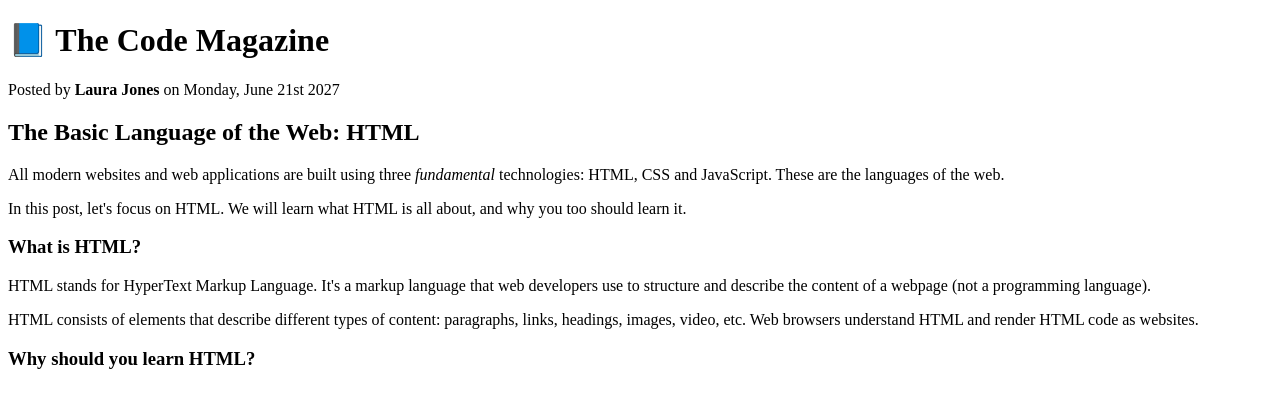
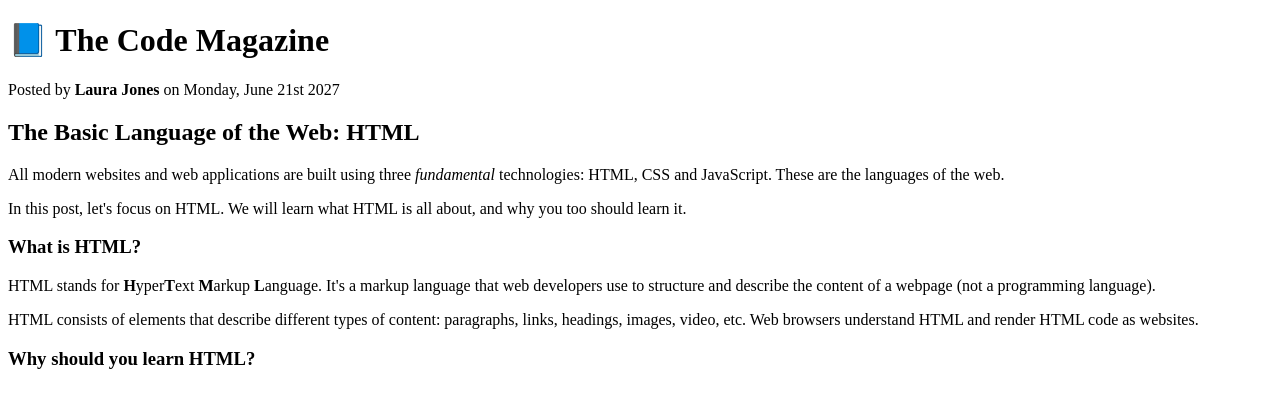
Before and after one commit to aston1337/Portfolio, a plain HTML site: page Blog/index.html in a window 1280 px wide. Drawn offline with Linux system fonts and the light colour scheme.

Commit message:
add strong Text

```diff
--- a/Blog/index.html
+++ b/Blog/index.html
@@ -18,7 +18,7 @@
         <p>In this post, let's focus on HTML. We will learn what HTML is all about, and why you too should learn it.</p>
 
         <h3>What is HTML?</h3>
-        <p>HTML stands for HyperText Markup Language. It's a markup language that web developers use to structure and describe the content of a webpage (not a programming language).</p>
+        <p>HTML stands for <strong>H</strong>yper<strong>T</strong>ext <strong>M</strong>arkup <strong>L</strong>anguage. It's a markup language that web developers use to structure and describe the content of a webpage (not a programming language).</p>
         <p>HTML consists of elements that describe different types of content: paragraphs, links, headings, images, video, etc. Web browsers understand HTML and render HTML code as websites.</p>
 
         <h3>Why should you learn HTML?</h3>
```
